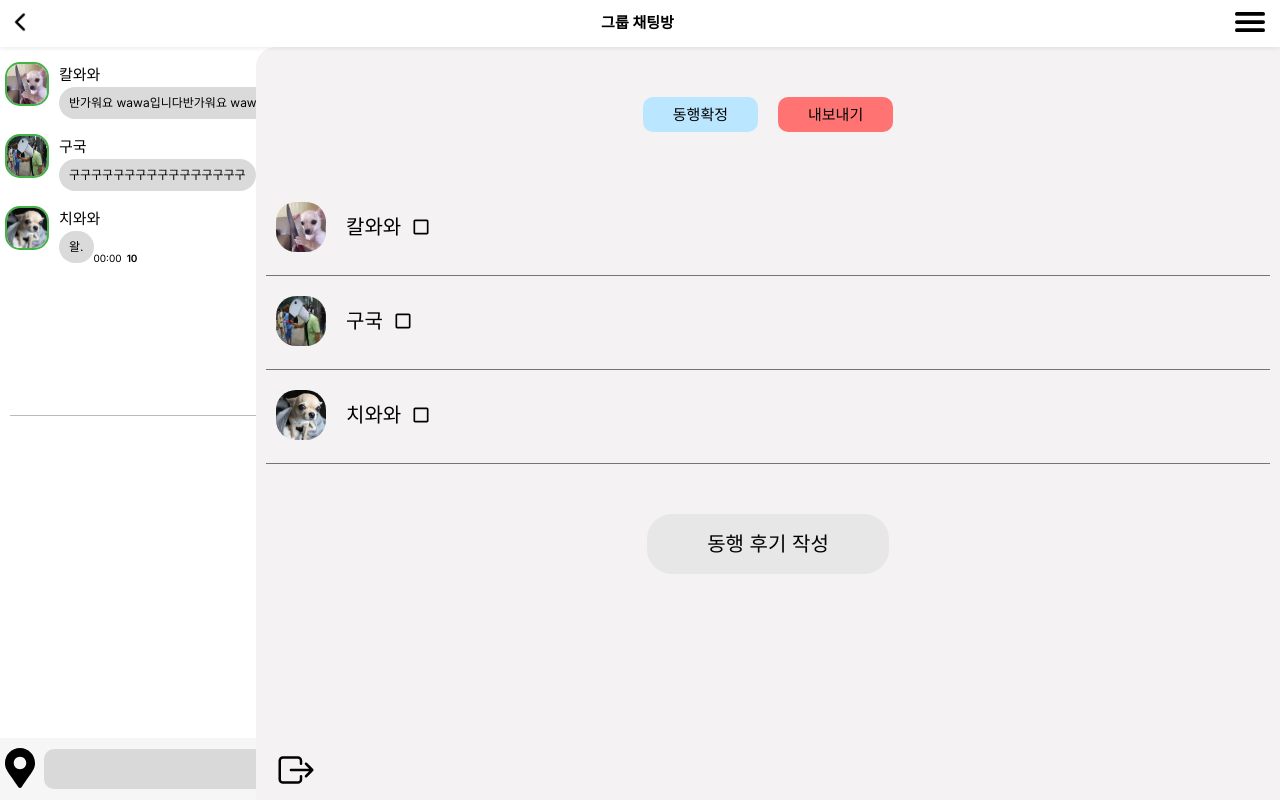
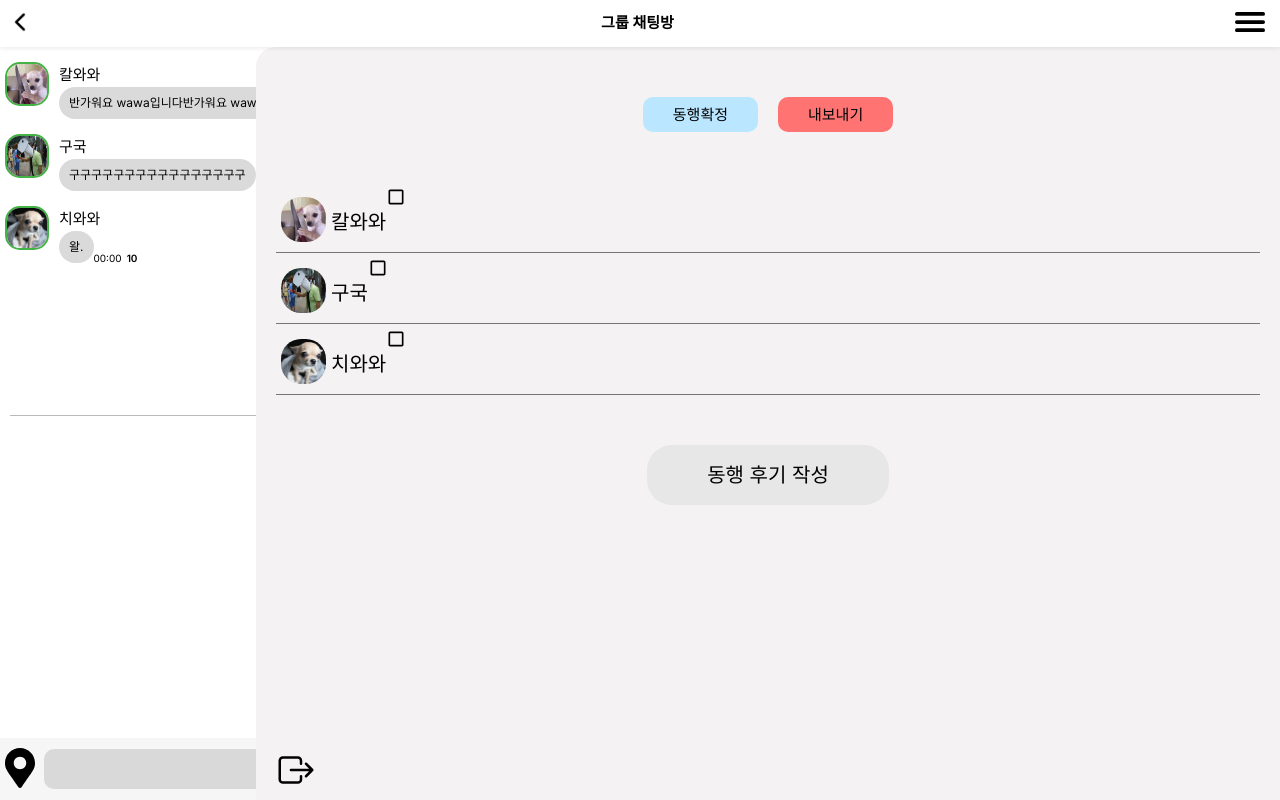
Before and after one commit to MZ-PEOPLE/Tripbuddy-project, a Next.js app: page /chat/chatroom in a window 1280 px wide. Both pictures are taken after a click on the icon 1250 px from the left and 21 px from the top of the page. Built offline with nearby package versions, Linux system fonts and the light colour scheme.

Commit message:
design:채팅방 메뉴 간격 조정

```diff
--- a/components/chatroom/menu/ChatUser.js
+++ b/components/chatroom/menu/ChatUser.js
@@ -1,5 +1,4 @@
 import styles from "./ChatUser.module.css"
-import Link from "next/link";
 import CheckBox from "./CheckBox";
 
 
@@ -24,20 +23,16 @@ export default function ChatUser() {
 
 
     return (
-        <chatlist>
-            <div className={styles.chatList}>
+        <>
+            <div className={styles.userContainer}>
                 {chatDataList.map((chatData) => (
                     <div key={chatData.id} className={styles.userFrame}>
-                        <Link href="/">
-                            <img className={styles.profileImg} src={chatData.profileImg} alt="Profile" />
-                        </Link>
-                        <div className={styles.chatContextFrame}>
-                            <div className={styles.profileId}>{chatData.profileId}</div>
-                        </div>
-                        <div className={styles.check}> <CheckBox /></div>
+                        <img className={styles.profileImg} src={chatData.profileImg} alt="Profile" />
+                        <div className={styles.profileId}>{chatData.profileId} </div>
+                        <CheckBox />
                     </div>
                 ))}
             </div>
-        </chatlist >
+        </ >
     );
 }
--- a/components/chatroom/menu/ChatUser.module.css
+++ b/components/chatroom/menu/ChatUser.module.css
@@ -1,28 +1,27 @@
 .profileImg {
-    width: 50px;
-    height: 50px;
+    width: 45px;
+    height: 45px;
     border-radius: 20px;
-
-    margin: 10px 10px 0px 10px;
+    margin: 10px 5px 5px 5px;
 }
 
 .profileButton {
     background: none;
     border: none;
-    padding: 0;
     cursor: pointer;
 }
 
 .userFrame {
     display: flex;
     border-bottom: 1px solid rgb(117, 117, 117);
-    padding: 10px 0;
-    margin: 0 10px;
+    margin: 0px 20px;
+    padding: 5px 0;
+
 
 }
 
 .chatContextFrame {
-    margin: 25px 0px 0px 10px;
+    margin: 30px 0px 0px 10px;
     display: flex;
 
 }
@@ -31,9 +30,5 @@
 
 .profileId {
     font-size: 20px;
-    margin-right: 10px;
+    margin-top: 25px;
 }
-
-.check {
-    margin: 25px 0;
-}
```
